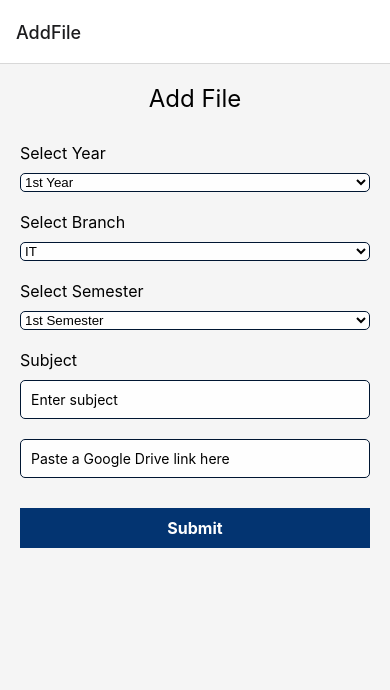
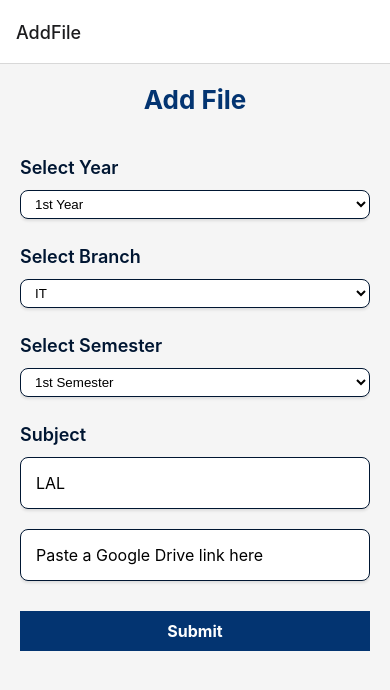
Before and after one commit to turk-911/Cyber-Shelf-Admin-Panel, a React Native app: screen /AddFile in a window 390 px wide. Shown: the top 690 px of the page. Built offline with nearby package versions, Linux system fonts and the light colour scheme.

Commit message:
Added toast notification

```diff
--- a/package.json
+++ b/package.json
@@ -13,11 +13,12 @@
     "@react-navigation/native": "^6.1.18",
     "@react-navigation/native-stack": "^6.11.0",
     "expo": "~51.0.28",
+    "expo-document-picker": "~12.0.2",
     "expo-status-bar": "~1.12.1",
     "react": "18.2.0",
     "react-native": "0.74.5",
     "react-native-document-picker": "^9.3.1",
-    "expo-document-picker": "~12.0.2"
+    "react-native-root-toast": "^3.6.0"
   },
   "devDependencies": {
     "@babel/core": "^7.20.0",
--- a/screens/AddFile.tsx
+++ b/screens/AddFile.tsx
@@ -1,39 +1,45 @@
 import React, { useState } from "react";
-import { View, Text, TextInput, StyleSheet, Alert, ScrollView, KeyboardAvoidingView, Platform } from "react-native";
+import { Text, TextInput, StyleSheet, Alert, ScrollView, KeyboardAvoidingView, Platform } from "react-native";
 import { Picker } from "@react-native-picker/picker";
-import * as DocumentPicker from 'expo-document-picker'
 import CustomButton from "../components/CustomButton";
+import Toast from "react-native-root-toast";
 const AddFile: React.FC = () => {
   const [selectedYear, setSelectedYear] = useState<string>("1st");
   const [selectedBranch, setSelectedBranch] = useState<string>("IT");
   const [selectedSemester, setSelectedSemester] = useState<string>("1st");
-  const [subject, setSubject] = useState<string>("");
-  const [file, setFile] = useState<DocumentPickerResponse | null>(null);
+  const [subject, setSubject] = useState<string>("LAL");
   const [pdf, setPdf] = useState("");
-  const handleFilePick = async () => {
-    try {
-      const result = await DocumentPicker.pick({
-        type: [DocumentPicker.types.pdf],
-      });
-      setFile(result[0]);
-    } catch (err) {
-      if (DocumentPicker.isCancel(err)) {
-        Alert.alert("Cancelled", "No file was selected");
-      } else {
-        Alert.alert("Error", "Failed to pick the file");
-      }
-    }
-  };
-
   const handleSubmit = () => {
-    if (!subject || !file) {
+    if (!subject || !pdf) {
       Alert.alert("Error", "Please fill in all fields and select a file");
       return;
     }
-    Alert.alert(
-      "Form Submitted",
-      `Year: ${selectedYear}\nBranch: ${selectedBranch}\nSemester: ${selectedSemester}\nSubject: ${subject}\nFile: ${file?.name}`
-    );
+    return Toast.show("Successfully uploaded link", {
+      duration: Toast.durations.LONG,
+      position: Toast.positions.CENTER,
+      backgroundColor: 'green',
+      textColor: 'white',
+      shadow: true,
+      animation: true,
+      hideOnPress: true,
+      opacity: 1,
+      containerStyle: {
+        padding: 15,
+        borderRadius: 10,
+        borderWidth: 1,
+        borderColor: '#033471',
+        backgroundColor: 'green',
+        marginHorizontal: 30,
+        elevation: 5,
+        width: '90%'
+      },
+      textStyle: {
+        fontSize: 16,
+        fontWeight: 'bold',
+        color: 'white',
+        textAlign: 'center',
+      }
+    });
   };
 
   return (
@@ -88,7 +94,7 @@ const AddFile: React.FC = () => {
           style={styles.input}
           placeholder="Enter subject"
           value={subject}
-          onChangeText={setSubject}
+          onChange={() => setSubject(subject)}
         />
         <TextInput style={styles.input} placeholder="Paste a Google Drive link here" value={pdf} onChangeText={setPdf} />
         <CustomButton title="Submit" onPress={handleSubmit} color="#033471" />
@@ -103,34 +109,50 @@ const styles = StyleSheet.create({
     backgroundColor: "#f5f5f5",
   },
   title: {
-    fontSize: 24,
+    fontSize: 26,
+    fontWeight: "bold",
     textAlign: "center",
-    marginBottom: 20,
+    marginBottom: 30,
+    color: "#033471",
   },
   label: {
-    fontSize: 16,
-    marginVertical: 10,
+    fontSize: 18,
+    marginVertical: 12,
+    color: "#001632",
+    fontWeight: "600",
   },
   picker: {
     borderWidth: 1,
     borderColor: "#001632",
-    borderRadius: 5,
-    backgroundColor: "#fefefe",
-    marginBottom: 10,
+    borderRadius: 8,
+    backgroundColor: "#ffffff",
+    marginBottom: 15,
+    paddingHorizontal: 10,
+    paddingVertical: 5,
+    shadowColor: "#000",
+    shadowOffset: { width: 0, height: 2 },
+    shadowOpacity: 0.1,
+    shadowRadius: 3,
+    elevation: 2,
   },
   input: {
     width: "100%",
-    padding: 10,
+    padding: 15,
+    fontSize: 16,
     borderWidth: 1,
     borderColor: "#001632",
-    borderRadius: 5,
-    backgroundColor: "#fefefe",
+    borderRadius: 8,
+    backgroundColor: "#ffffff",
     marginBottom: 20,
+    shadowColor: "#000",
+    shadowOffset: { width: 0, height: 2 },
+    shadowOpacity: 0.1,
+    shadowRadius: 3,
+    elevation: 2,
   },
   itemStyle: {
-    color: '#001632',
-    backgroundColor: '#fefefe'
-  }
+    color: "#001632",
+    backgroundColor: "#ffffff",
+  },
 });
-
 export default AddFile;
```
Also changed, not shown: 1 other file (tests, documents, lock files or other folders).
